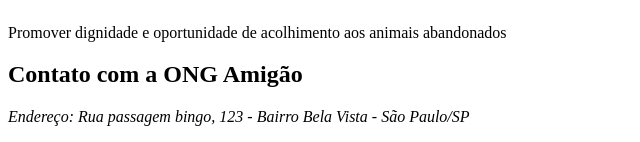
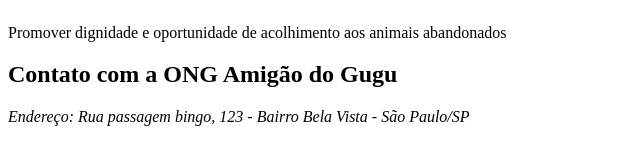
Before and after one commit to GustavoSoares492/AulaDePrograma-oWeb, a plain HTML site: page index.html in a window 1280 px wide. Shown: the part 296-438 px from the top of the page, without its empty margins (0-640 px from the left). Drawn offline with Linux system fonts and the light colour scheme.

Commit message:
V02-Finalizando o índex123

```diff
--- a/index.html
+++ b/index.html
@@ -28,7 +28,7 @@
             <p>Promover dignidade e oportunidade de acolhimento aos animais abandonados</p>
         </section>
         <section>
-            <h2>Contato com a ONG Amigão</h2>
+            <h2>Contato com a ONG Amigão do Gugu</h2>
             <address>
                 <p>Endereço: Rua passagem bingo, 123 - Bairro Bela Vista - São Paulo/SP </p>
                 <p>Telefone: (61) 94002-8922</p>
```
